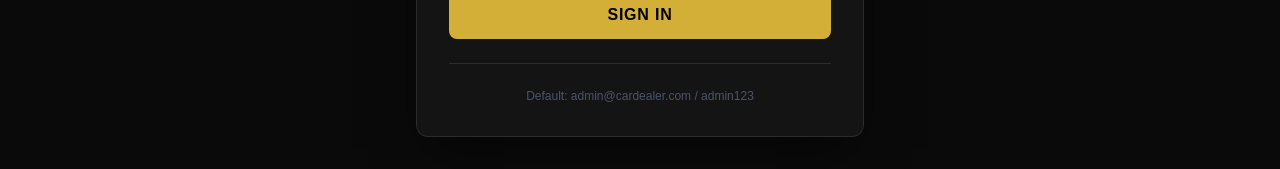
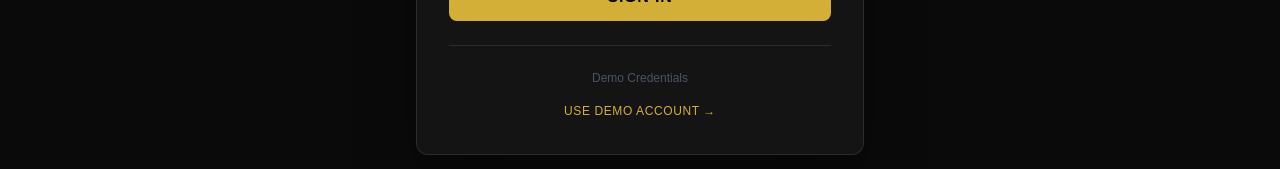
Before and after one commit to Tmac213/naccash-motors, a Next.js app in the folder frontend/: page /admin/login in a window 1280 px wide. Shown: the part 631-800 px from the top of the page. Built offline with nearby package versions, Linux system fonts and the light colour scheme; no server answers.

Commit message:
Improve admin authentication: add login check and redirect, add demo credentials button

```diff
--- a/frontend/src/app/admin/login/page.tsx
+++ b/frontend/src/app/admin/login/page.tsx
@@ -28,6 +28,12 @@ export default function AdminLoginPage() {
     } finally {
       setLoading(false);
     }
+  };
+
+  const fillDemoCredentials = () => {
+    setEmail('admin@cardealer.com');
+    setPassword('admin123');
+    setError(null);
   };
 
   return (
@@ -100,9 +106,16 @@ export default function AdminLoginPage() {
           </form>
 
           <div className="mt-6 pt-6 border-t border-white/10 text-center">
-            <p className="text-gray-600 text-xs">
-              Default: admin@cardealer.com / admin123
+            <p className="text-gray-600 text-xs mb-3">
+              Demo Credentials
             </p>
+            <button
+              type="button"
+              onClick={fillDemoCredentials}
+              className="text-gold hover:text-white text-xs uppercase tracking-wider transition-colors"
+            >
+              Use Demo Account →
+            </button>
           </div>
         </div>
       </div>
--- a/frontend/src/app/admin/page.tsx
+++ b/frontend/src/app/admin/page.tsx
@@ -1,27 +1,44 @@
 "use client";
 
 import { useEffect, useState } from 'react';
+import { useRouter } from 'next/navigation';
 import Link from 'next/link';
 import { CarFront, TrendingUp, Star, Eye, ArrowRight, Plus } from 'lucide-react';
 import { fetchApi } from '@/lib/api';
 
 export default function AdminDashboardPage() {
+  const router = useRouter();
   const [vehicles, setVehicles] = useState<any[]>([]);
   const [loading, setLoading] = useState(true);
+  const [error, setError] = useState<string | null>(null);
 
   useEffect(() => {
+    const token = localStorage.getItem('token');
+
+    if (!token) {
+      router.push('/admin/login');
+      return;
+    }
+
     async function loadData() {
       try {
         const data = await fetchApi('/inventory/admin');
         setVehicles(data);
-      } catch (err) {
+        setError(null);
+      } catch (err: any) {
         console.error('Failed to load vehicles:', err);
+        if (err.message?.includes('401') || err.message?.includes('Unauthorized')) {
+          localStorage.removeItem('token');
+          router.push('/admin/login');
+        } else {
+          setError(err.message || 'Failed to load vehicles');
+        }
       } finally {
         setLoading(false);
       }
     }
     loadData();
-  }, []);
+  }, [router]);
 
   const available = vehicles.filter(v => v.status === 'Available').length;
   const reserved = vehicles.filter(v => v.status === 'Reserved').length;
```
